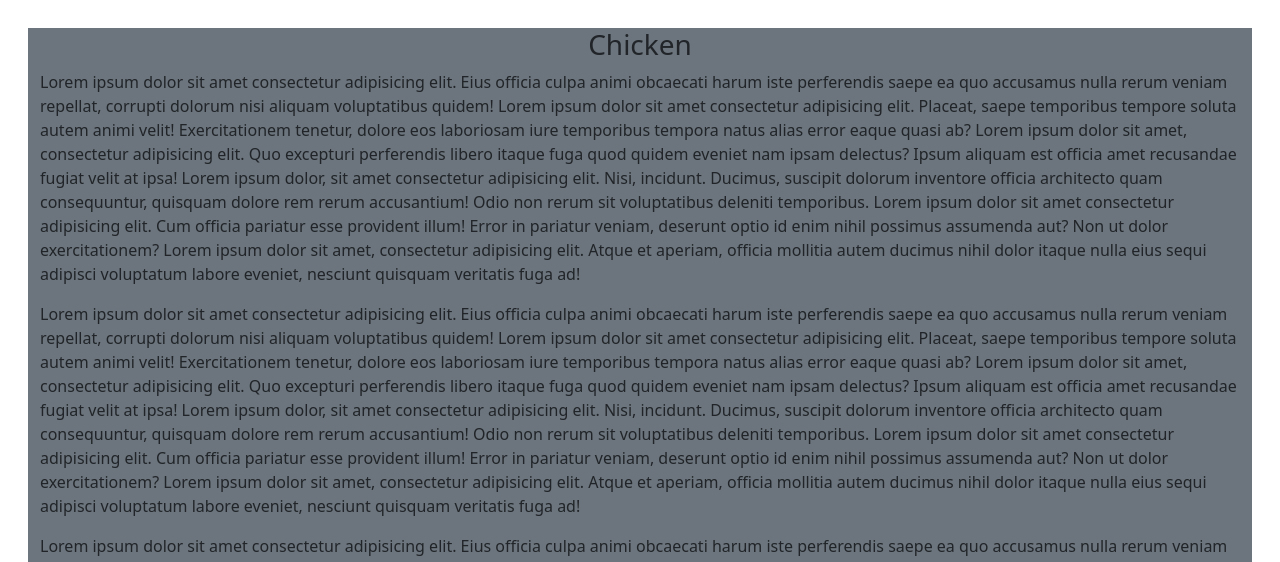
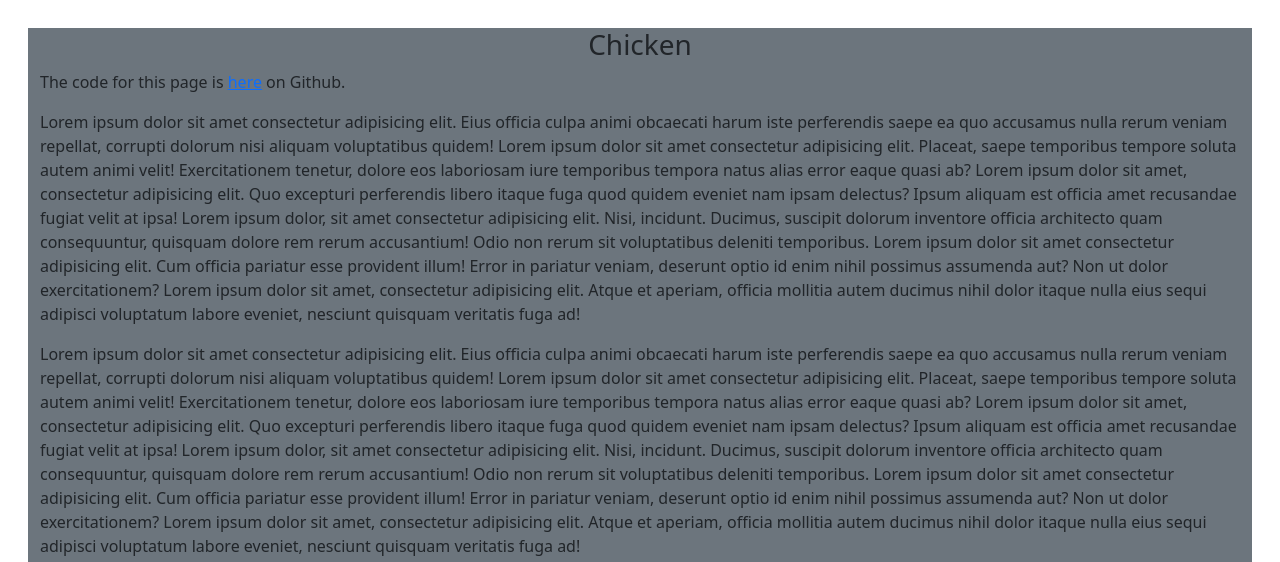
Before and after one commit to spadezac/module-3, a plain HTML site: page index.html in a window 1280 px wide. Shown: the part 210-772 px from the top of the page. Drawn offline with nearby package versions, Linux system fonts and the light colour scheme.

Commit message:
html file

```diff
--- a/index.html
+++ b/index.html
@@ -41,6 +41,7 @@
             <div class="row m-5 mx-sm-5 mx-md-3">
                 <div class="col-md-12 col-sm-12 col-xs-12 bg-secondary">
                     <h3 class="text-center">Chicken</h3>
+                    <p>The code for this page is <a target="_blank" href="https://spadezac.github.io/">here</a> on Github.</p>
                     <p>Lorem ipsum dolor sit amet consectetur adipisicing elit.
                          Eius officia culpa animi obcaecati harum iste perferendis saepe ea quo accusamus nulla rerum veniam repellat,
                          corrupti dolorum nisi aliquam voluptatibus quidem! Lorem ipsum dolor sit amet consectetur adipisicing elit. Placeat,
```
